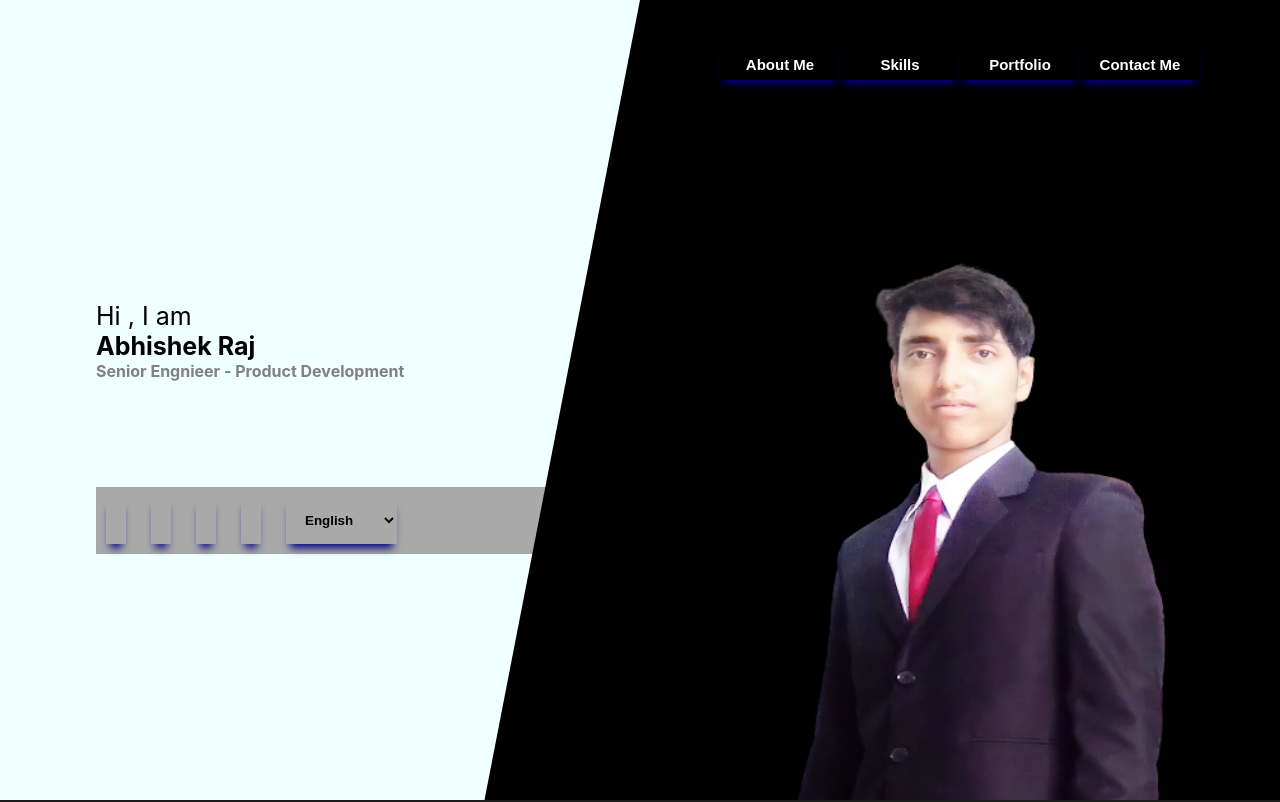
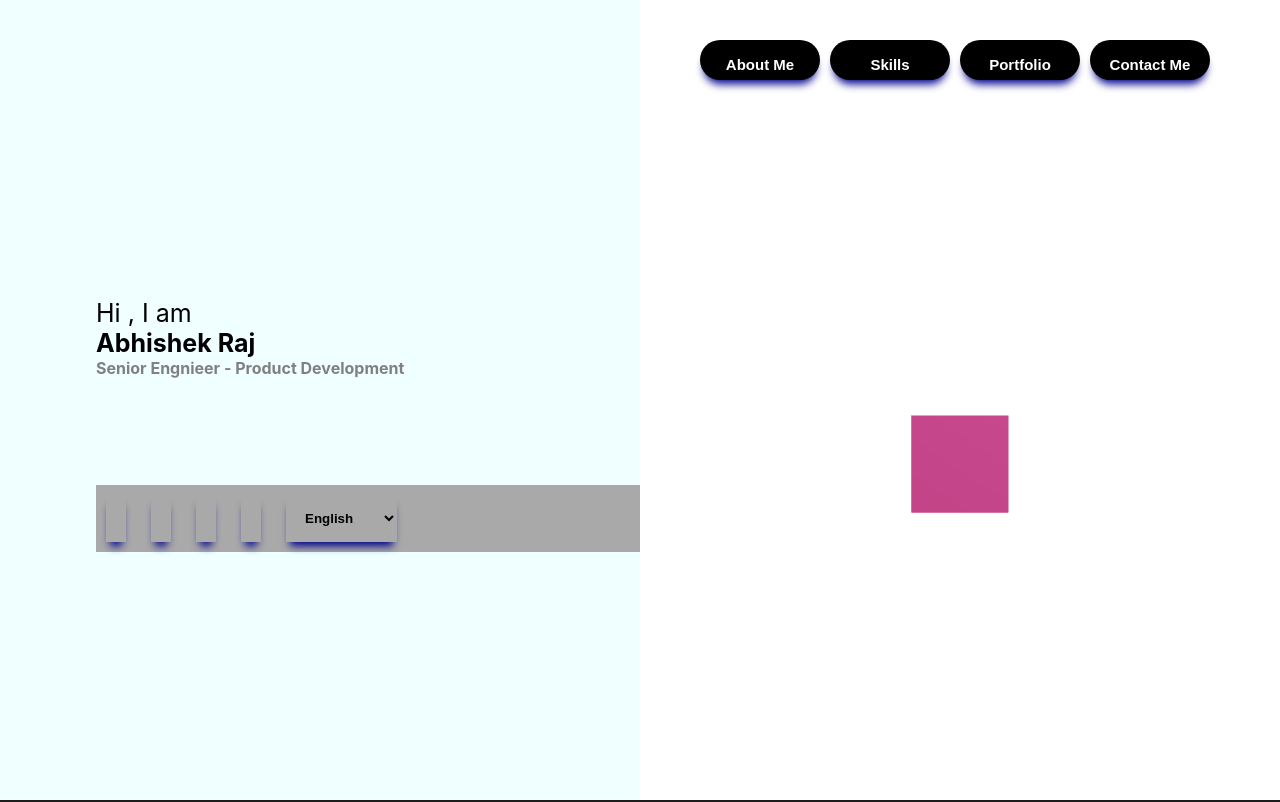
Before and after one commit to abhishekraj11303372/portfolioReact, a React (Create React App) app: page / in a window 1280 px wide. Shown: the top 802 px of the page. Built offline with nearby package versions, Linux system fonts and the light colour scheme.

Commit message:
3d model added

```diff
--- a/src/Components/Home/Home.css
+++ b/src/Components/Home/Home.css
@@ -81,7 +81,7 @@
 
 .right_container {
     flex: 1;
-    background-color: black;
+    /* background-color: black; */
     position: relative;
     align-items: center;
     min-height: 100vh;
@@ -90,7 +90,7 @@
     overflow: hidden;
   }
 
-  .left_container .slant {
+  /* .left_container .slant {
     background-color: black;
     width: 20%;
     height: 100vh;
@@ -100,7 +100,7 @@
     transform: skewX(349deg);
     transform-origin: top left;
     margin-left: 50%;
-}
+} */
 
   .right_container .navbar {
     margin-top: 50px;
@@ -126,6 +126,8 @@
       width: 180px;
       background-color: black;
       border: none;
+      border-radius: 25px;
+      margin-right: 10px;
       font-weight: bold;
       font-size: 15px;
       color: white;
@@ -229,7 +231,7 @@
 
     .right_container {
         flex: 1;
-        background-color: black;
+        /* background-color: black; */
         position: relative;
         align-items: center;
         min-height: 100vh;
@@ -238,7 +240,7 @@
         overflow: hidden;
       }
 
-      .left_container .slant {
+      /* .left_container .slant {
         background-color: black;
         width: 15%;
         height: 100vh;
@@ -248,7 +250,7 @@
         transform: skewX(349deg);
         transform-origin: top left;
         margin-left: 50%;
-    }
+    } */
 
       .right_container .navbar {
         margin-top: 40px;
@@ -367,10 +369,10 @@
     }
 
 
-    .left_container .slant {
+    /* .left_container .slant {
         background-color: white;
        height: 0;
-    }
+    } */
 
       .right_container .nav_a {
       /* height:30px; */
--- a/src/Components/Home/Home.js
+++ b/src/Components/Home/Home.js
@@ -1,12 +1,15 @@
 import React,{ Suspense, useState } from 'react';
 import i18n from "i18next";
 import { useTranslation, initReactI18next, Trans } from "react-i18next";
+import { Canvas } from '@react-three/fiber';
+import { OrbitControls } from "@react-three/drei";
 import './Home.css'
 import photo from '../../Assets/images/photo.png'
 import { FontAwesomeIcon } from '@fortawesome/react-fontawesome'
 import { library } from '@fortawesome/fontawesome-svg-core'
 import { fab, faFacebook } from "@fortawesome/free-brands-svg-icons"
 import { faEnvelope } from '@fortawesome/free-solid-svg-icons'
+import { AmbientLight } from 'three';
 library.add(fab, faFacebook,faEnvelope)
 
 const translationsEn = {
@@ -44,6 +47,15 @@ const translationsEn = {
     fallbackLng: "en",
     interpolation: { escapeValue: false },
   });
+
+ function Box() {
+    return(
+      <mesh>
+        <boxGeometry attach="geometry" />
+        <meshLambertMaterial attach="material" color="hotpink" />
+      </mesh>
+    )
+  }
 
 
 export default function Home() {
@@ -96,8 +108,13 @@ export default function Home() {
                 <a href='#Portfolio'><button className='nav_a'>{t("portfolioButton")}</button></a>
                 <a href='#ContactMe'><button className='nav_a'>{t("contactButton")}</button></a>
             </div>
-            <img className='my_image' src={photo} alt='My Photo'/>
+            {/* <img className='my_image' src={photo} alt='My Photo'/> */}
+            <Canvas>
+              <OrbitControls />
 
+              <spotLight position={[10,15,10]} angle={0.3} />
+              <Box />
+            </Canvas>
         </div>
   </div>
 </Suspense>
```
Also changed, not shown: package.json (+5 -2 lines), 2 other files (tests, documents, lock files or other folders).
